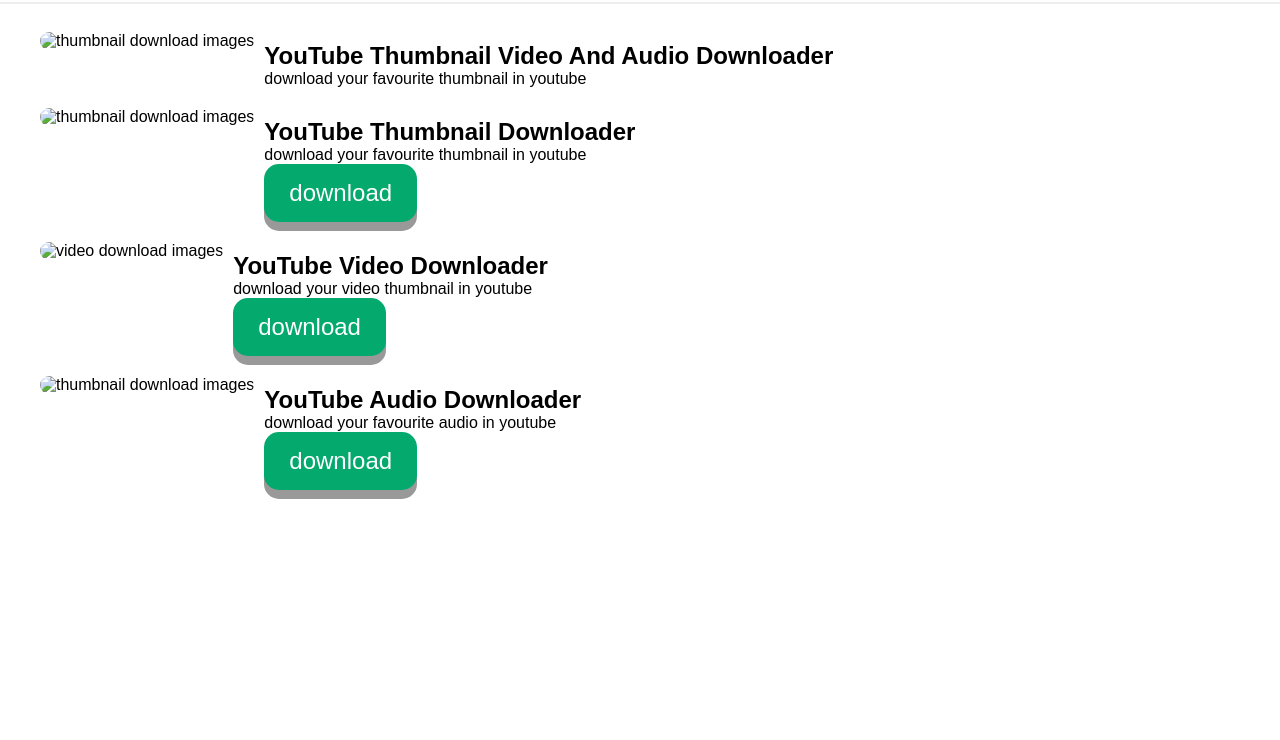
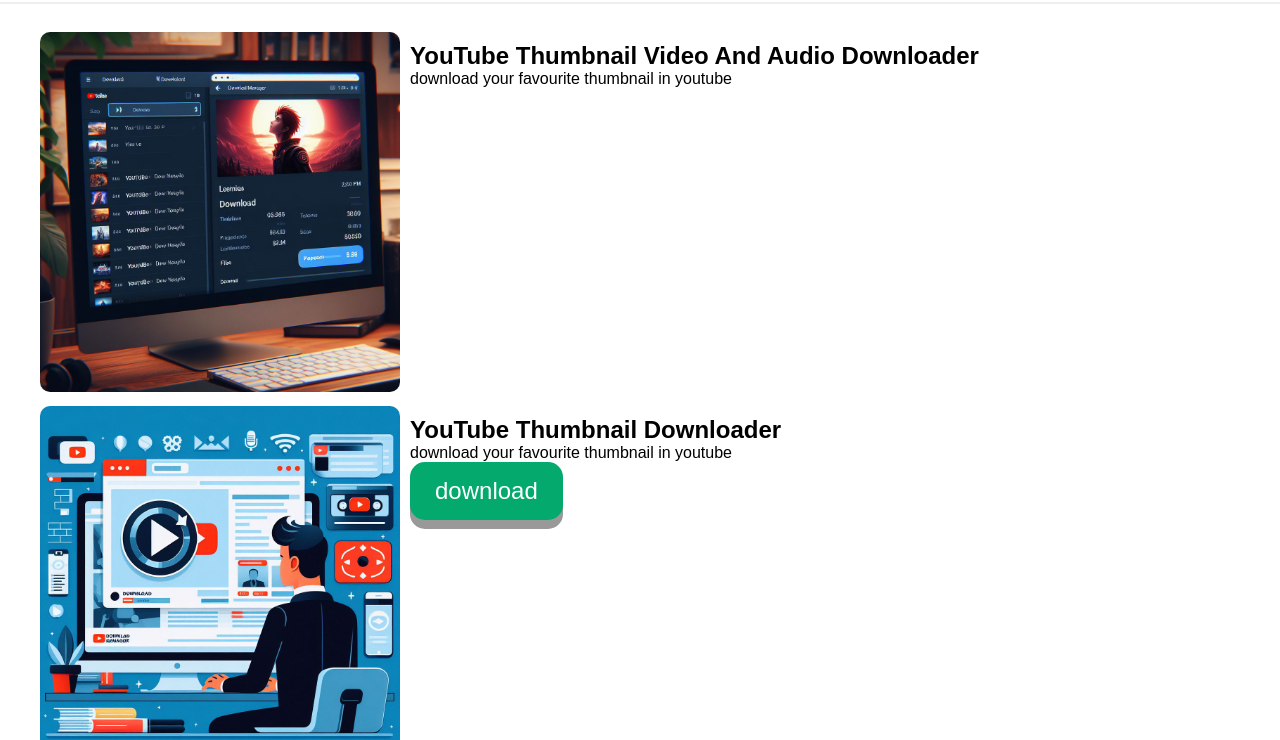
Before and after one commit to GmMamunH/youtube-download-manager, a website: page index.html in a window 1280 px wide. Shown: the part 68-808 px from the top of the page. Drawn offline with Linux system fonts and the light colour scheme; files that its build step writes are made by us from their sources.

Commit message:
css style change

```diff
--- a/index.html
+++ b/index.html
@@ -23,8 +23,8 @@
       type="image/x-icon"
     />
     <!-- link css -->
-    <link rel="stylesheet" href="./css/style.css">
-    <link rel="stylesheet" href="./css/respon.css" />
+    <link rel="stylesheet" href="./style.css">
+    <link rel="stylesheet" href="./respon.css" />
   </head>
   <body>
     <header class="header">
@@ -61,7 +61,7 @@
         <div class="area-container">
             <div class="images">
               <img
-                src="./images/ytdm.jpeg"
+                src="./ytdm.jpeg"
                 alt="thumbnail download images"
               />
             </div>
@@ -90,7 +90,7 @@
         <div class="area-container">
             <div class="images">
               <img
-              src="./images/ytt.jpeg"
+              src="ytt.jpeg"
               alt="thumbnail download images"
               />
             </div>
@@ -119,7 +119,7 @@
       <div class="container">
         <div class="area-container">
             <div class="images">
-              <img src="./images/ytv.jpeg" alt="video download images" />
+              <img src="./ytv.jpeg" alt="video download images" />
             </div>
             <!-- download images end -->
          <div class="area-text-content">
@@ -148,7 +148,7 @@
         <div class="area-container">
             <div class="images">
               <img
-                src="./images/yta.jpeg"
+                src="./yta.jpeg"
                 alt="thumbnail download images"
               />
             </div>
```
Also changed, not shown: _7410518f-cb95-447f-beeb-55d2e4b5dd7a.jpeg (deleted).
